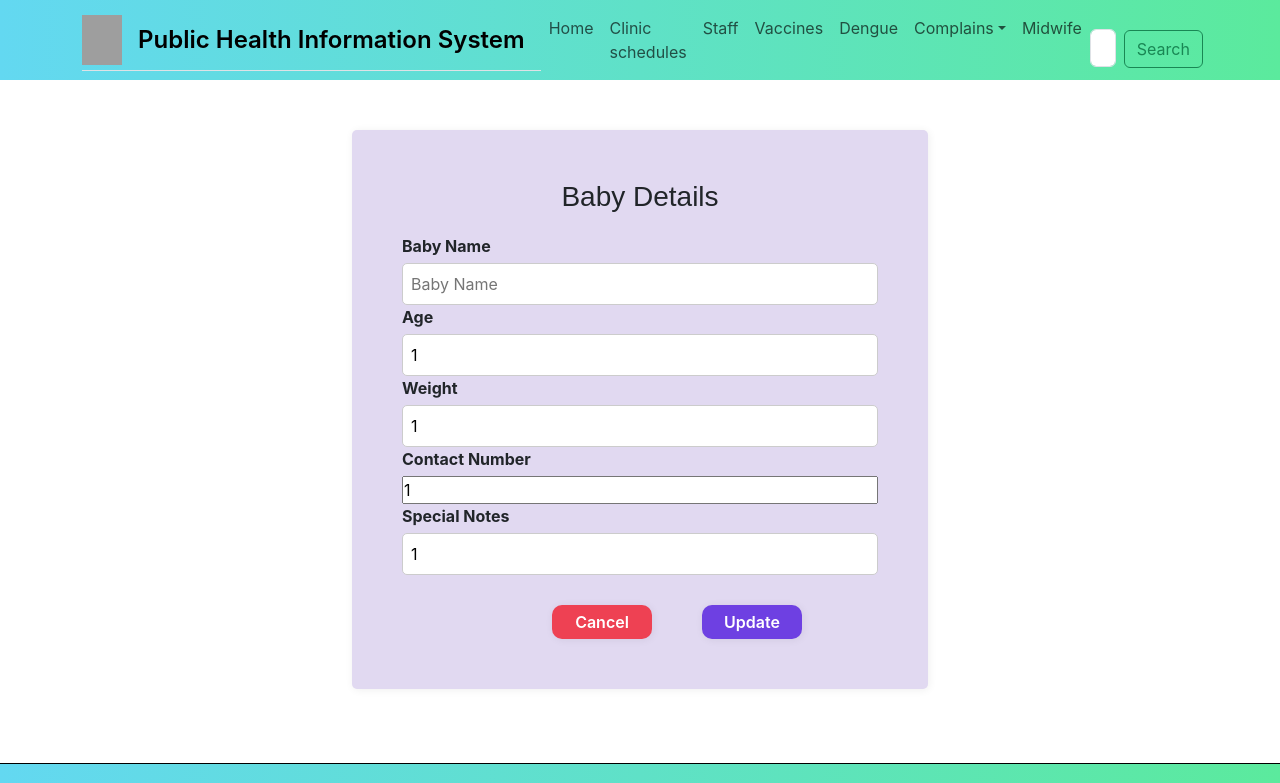
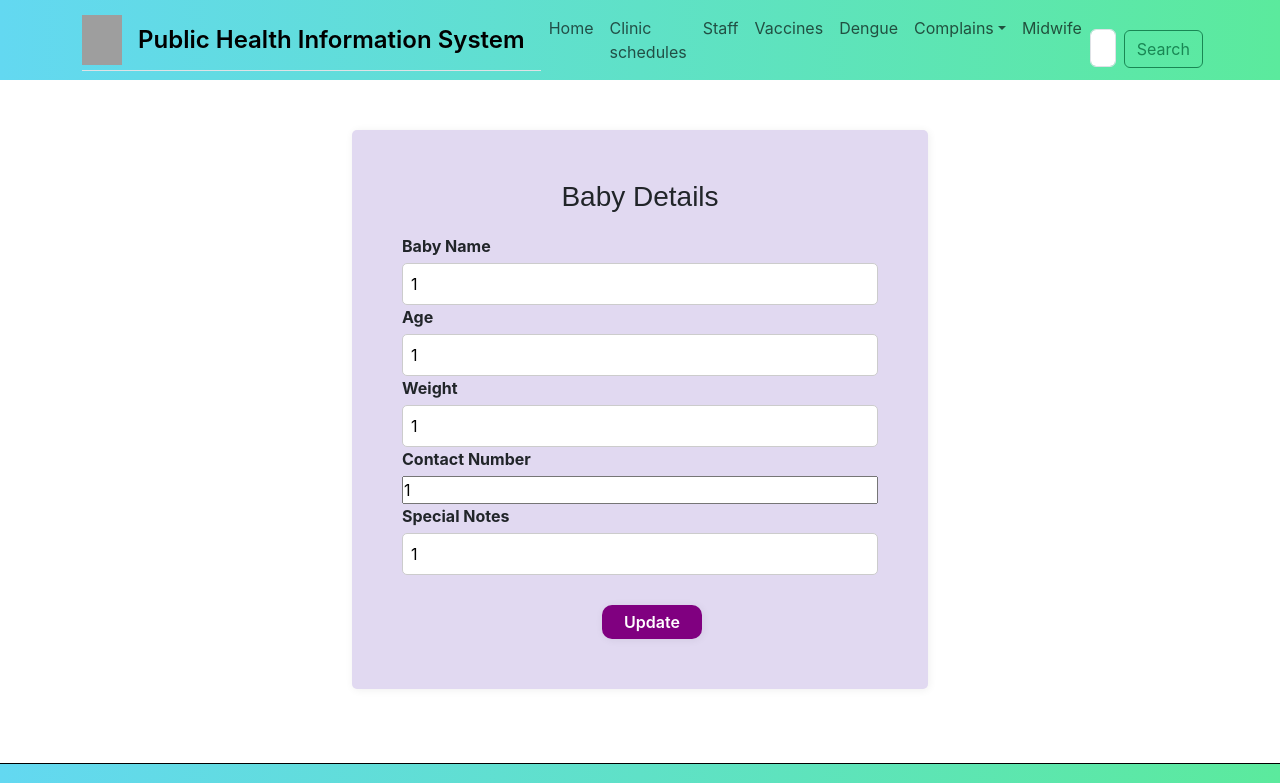
Before and after one commit to IT22025180/Public-Health-Care-System, a React (Create React App) app in the folder frontend/: page /Editbabydetails/1/1/1/1/1/1 in a window 1280 px wide. Shown: the top 783 px of the page. Built offline with nearby package versions, Linux system fonts and the light colour scheme; grey boxes are pictures that could not be loaded.

Commit message:
kaveesha

```diff
--- a/frontend/src/App.js
+++ b/frontend/src/App.js
@@ -178,7 +178,7 @@ function App() {
         <Route path='/Babytable' element={<Babytable />} />
         <Route path='/Bvaccinetable' element={<Bvaccinetable />} />
         <Route path='/Thriposhatable' element={<Thriposhatable />} />
-        <Route path='/Editbabydetails/:_id/:bnama/:age/:weight/:co_no/:notes' element={<Editbabydetails/>}/>
+        <Route path='/Editbabydetails/:_id/:bname/:age/:weight/:co_no/:notes' element={<Editbabydetails/>}/>
         <Route path='/Editbabyvaccination/:_id/:type/:esti_Date/:quantity' element={<Editbabyvaccination/>}/>
         <Route path='/Edittriposha/:_id/:type/:esti_Date/:quantity' element={<Edittriposha/>}/>
 
--- a/frontend/src/pages/Editbabydetails.js
+++ b/frontend/src/pages/Editbabydetails.js
@@ -1,7 +1,7 @@
 import React, { useState } from 'react'
 import '../styles/babydetails.css'
 import Layout from '../components/Layout'
-import { useNavigate ,useParams } from 'react-router-dom';
+import { Link, useNavigate ,useParams } from 'react-router-dom';
 import  Axios  from 'axios';
 import Swal from 'sweetalert2';
 import { Alert } from 'react-bootstrap';
@@ -52,9 +52,11 @@ const Editbabydetails = () => {
         }
     }
 
-   const confirmUpdate = () =>{
+   const confirmUpdate = (e) =>{
+    e.preventDefault();
     if(!bname_u || !age_u || !weight_u || !co_no_u || !notes_u){
         setErrorMessage('Please fill in all required fields');
+        return;
     }
 
     Swal.fire({
@@ -108,10 +110,10 @@ const Editbabydetails = () => {
         </div>
 
 
-            <button className='bdsubmit' type='submit'>Cancel</button>
 
 
-        <button onClick={confirmUpdate} className='bdsave'>Update</button>
+
+        <button onClick={confirmUpdate} className='bddsave'>Update</button>
 
 
 
--- a/frontend/src/pages/Editbabyvaccination.js
+++ b/frontend/src/pages/Editbabyvaccination.js
@@ -92,7 +92,6 @@ const Editbabyvaccination = () => {
         </div>
 
 
-        <button className='bvsubmit' type='submit'>Cancel</button>
 
 
             <button onClick={confirmUpdatee} className='bvsave'type='button'>Update</button>
--- a/frontend/src/pages/babyDetails.js
+++ b/frontend/src/pages/babyDetails.js
@@ -118,8 +118,6 @@ const BabyDetails = ({submitted,data}) => {
         </div>
 
 
-            <button className='bddsubmit' type='submit'>Cancel</button>
-
 
         <Link to="/Babytable">
         <button  onClick={addbaby} className='bddsave' type='submit'>Save</button>
--- a/frontend/src/pages/babyVaccination.js
+++ b/frontend/src/pages/babyVaccination.js
@@ -92,7 +92,7 @@ const BabyVaccination = (submitted,data) => {
         </div>
 
 
-        <button className='bvsubmit' type='submit'>Cancel</button>
+
 
         <Link to="/Bvaccinetable">
             <button onClick={addbvaccine} className='bvsave'type='button'>Save</button>
--- a/frontend/src/pages/thriposha.js
+++ b/frontend/src/pages/thriposha.js
@@ -88,7 +88,6 @@ const Thriposha = ({submitted,data}) => {
         </div>
 
 
-        <button className='tbsubmit' type='submit'>Cancel</button>
 
         <Link to="/Thriposhatable">
             <button onClick={addthriposha} className='tbsave'type='button'>Save</button>
--- a/frontend/src/styles/babydetails.css
+++ b/frontend/src/styles/babydetails.css
@@ -73,5 +73,6 @@
     margin-top: 30px;
     width: 100px;
     height: 30;
-    margin-left: 100px;
+    margin-left: 200px;
+
 }
--- a/frontend/src/styles/babyvaccination.css
+++ b/frontend/src/styles/babyvaccination.css
@@ -75,4 +75,6 @@ h3{
     margin-top: 30px;
     width: 100px;
     height: 30;
+    margin-left: 155px;
+
 }
--- a/frontend/src/styles/thriposha.css
+++ b/frontend/src/styles/thriposha.css
@@ -74,4 +74,6 @@ h3{
     margin-top: 30px;
     width: 100px;
     height: 30;
+    margin-left: 155px;
+
 }
```
